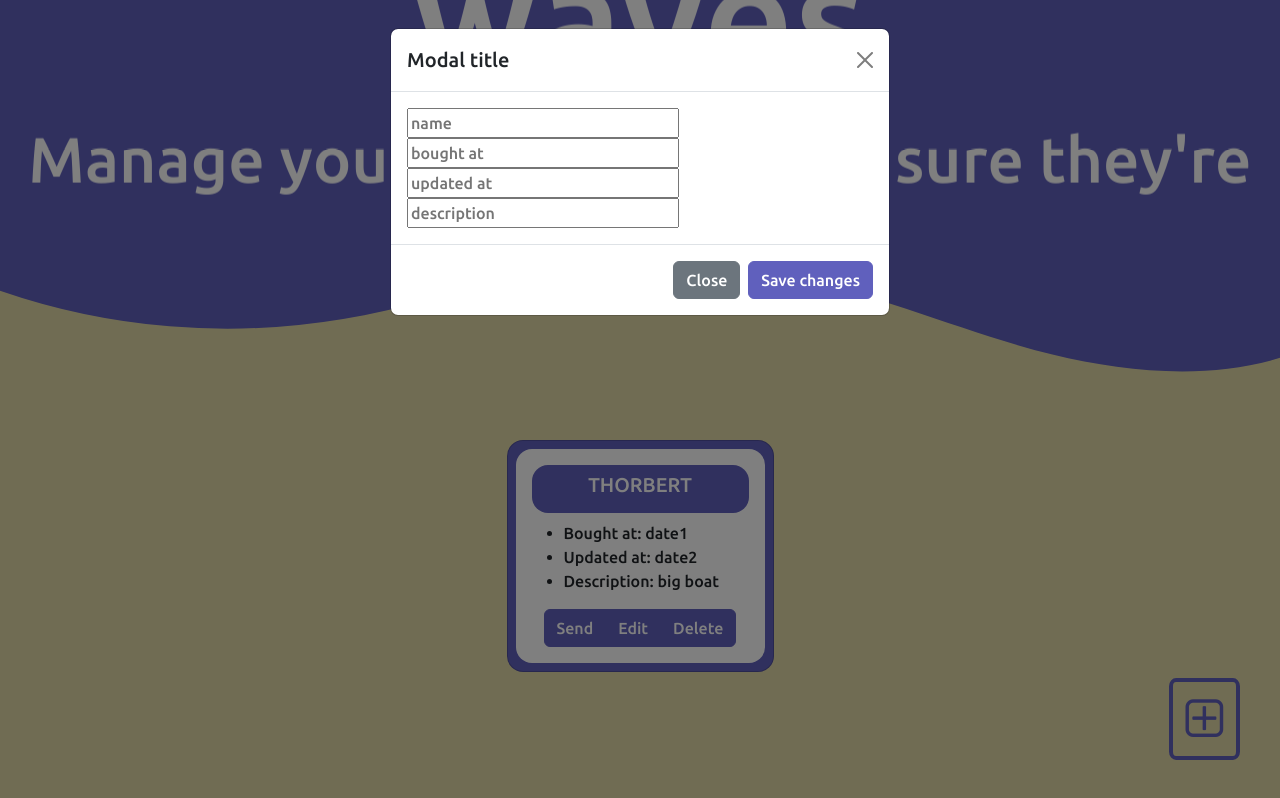
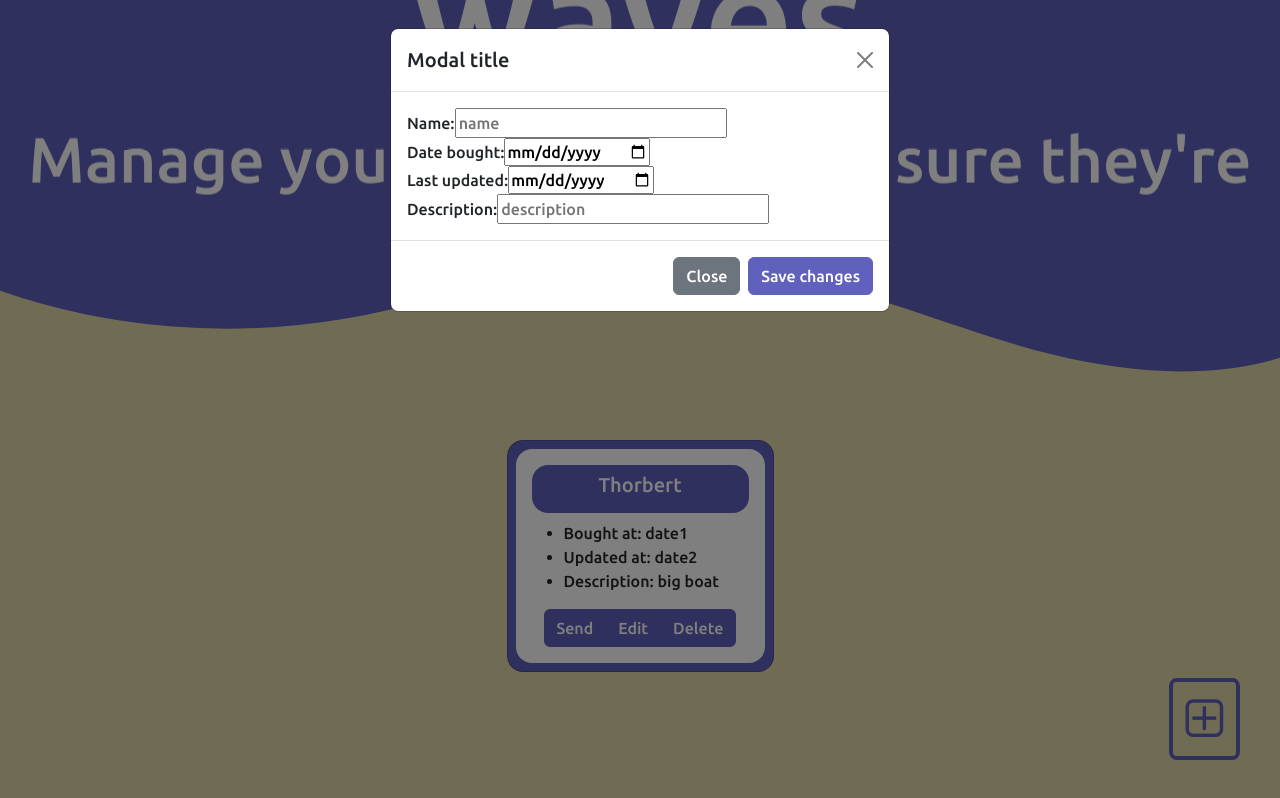
Before and after one commit to thorbert-anson-shi/boat_dock, a React (Vite) app: page / in a window 1280 px wide. Both pictures are taken after a click on the button "Edit". Built offline with nearby package versions, Linux system fonts and the light colour scheme; no server answers.

Commit message:
Cleaned up some code

```diff
--- a/src/App.tsx
+++ b/src/App.tsx
@@ -22,6 +22,7 @@ function App() {
   const [shipList, setShipList] = useState<Item[]>([]);
 
   const newShip: Item = {
+    id: "123abc",
     name: "Thorbert",
     bought_at: "date1",
     updated_at: "date2",
@@ -66,12 +67,7 @@ function App() {
               {shipList.length > 0 &&
                 shipList.map((item) => (
                   <div className="col-md-3" key={item.name.toLowerCase()}>
-                    <Panel
-                      name={item.name.toUpperCase()}
-                      bought_at={item.bought_at}
-                      updated_at={item.updated_at}
-                      description={item.description}
-                    ></Panel>
+                    <Panel data={item}></Panel>
                   </div>
                 ))}
               {shipList.length == 0 && <h1>Nothing to see here...</h1>}
--- a/src/assets/api_calls.ts
+++ b/src/assets/api_calls.ts
@@ -23,7 +23,7 @@ const apiService = {
       body: JSON.stringify(data)
     })
       .then((res) => res.json())
-      .then((data) => console.log(data.daftar_perahu));
+      .then((data) => { console.log(data.message) });
   },
 };
 
--- a/src/components/InfoPanel.tsx
+++ b/src/components/InfoPanel.tsx
@@ -38,7 +38,9 @@ const InfoPanel = ({ shipList }: Props) => {
             ></button>
           </div>
           <div className="modal-body">
+            <label htmlFor="nameInput">Name: </label>
             <input
+              id="nameInput"
               type="text"
               placeholder="name"
               onChange={(event) => {
@@ -48,8 +50,11 @@ const InfoPanel = ({ shipList }: Props) => {
                 }));
               }}
             />
+            <br />
+            <label htmlFor="buyDateInput">Date bought: </label>
             <input
-              type="text"
+              id="buyDateInput"
+              type="date"
               placeholder="bought at"
               onChange={(event) => {
                 setShipInfo((prevShipInfo) => ({
@@ -58,8 +63,11 @@ const InfoPanel = ({ shipList }: Props) => {
                 }));
               }}
             />
+            <br />
+            <label htmlFor="updateDateInput">Last updated: </label>
             <input
-              type="text"
+              id="updateDateInput"
+              type="date"
               placeholder="updated at"
               onChange={(event) => {
                 setShipInfo((prevShipInfo) => ({
@@ -68,7 +76,10 @@ const InfoPanel = ({ shipList }: Props) => {
                 }));
               }}
             />
+            <br />
+            <label htmlFor="descriptionInput">Description: </label>
             <input
+              id="descriptionInput"
               type="text"
               placeholder="description"
               onChange={(event) => {
--- a/src/components/Panel.tsx
+++ b/src/components/Panel.tsx
@@ -1,59 +1,48 @@
 import { useState } from "react";
+import Item from "../interfaces/Item";
 
 interface Props {
-  name: string;
-  bought_at: string;
-  updated_at: string;
-  description: string;
+  data: Item;
 }
 
-const Panel = (props: Props) => {
-  const [buttonText, setButtonText] = useState("Send");
-  const [isSailing, setAvailability] = useState(false);
-
+const Panel = ({ data }: Props) => {
   return (
     <>
       <div
         className="card align-items-center"
-        style={{ backgroundColor: isSailing ? "red" : "#6060bd" }}
+        style={{ backgroundColor: data.is_sailing ? "red" : "#6060bd" }}
       >
         <div className="card-body">
           <div className="card-title">
-            <h5>{props.name}</h5>
+            <h5>{data.name}</h5>
           </div>
 
           <div className="boat-info">
             <ul>
-              <li>Bought at: {props.bought_at}</li>
-              <li>Updated at: {props.updated_at}</li>
-              <li>Description: {props.description}</li>
+              <li>Bought at: {data.bought_at}</li>
+              <li>Updated at: {data.updated_at}</li>
+              <li>Description: {data.description}</li>
             </ul>
           </div>
 
           <div className="btn-group" role="group">
-            <button
-              className="btn btn-primary"
-              onClick={() => {
-                setAvailability(!isSailing);
-                setButtonText(!isSailing ? "Retrieve" : "Send");
-              }}
-            >
-              {buttonText}
+            <button className="btn btn-primary" onClick={() => {}}>
+              {!data.is_sailing ? "Send" : "Retrieve"}
             </button>
-            {!isSailing && (
+            {!data.is_sailing ? (
               <>
                 <button
                   type="button"
                   className="btn btn-primary"
                   data-bs-toggle="modal"
                   data-bs-target="#exampleModal"
-                  data-bs-whatever={props.name.slice(0, 5)}
+                  data-bs-whatever={data.id}
                 >
                   Edit
                 </button>
                 <button className="btn btn-primary">Delete</button>
               </>
-            )}
+            ) : null}
           </div>
         </div>
       </div>
--- a/src/interfaces/Item.tsx
+++ b/src/interfaces/Item.tsx
@@ -1,4 +1,5 @@
 interface Item {
+  id: string;
   name: string;
   bought_at: string;
   updated_at: string;
```
